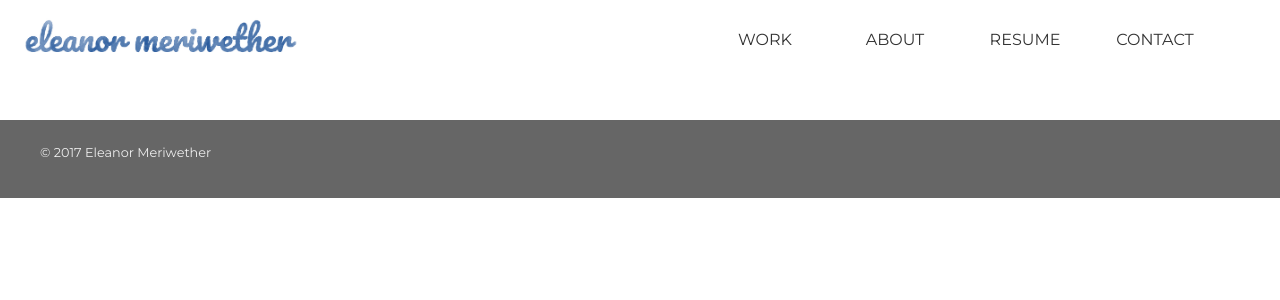
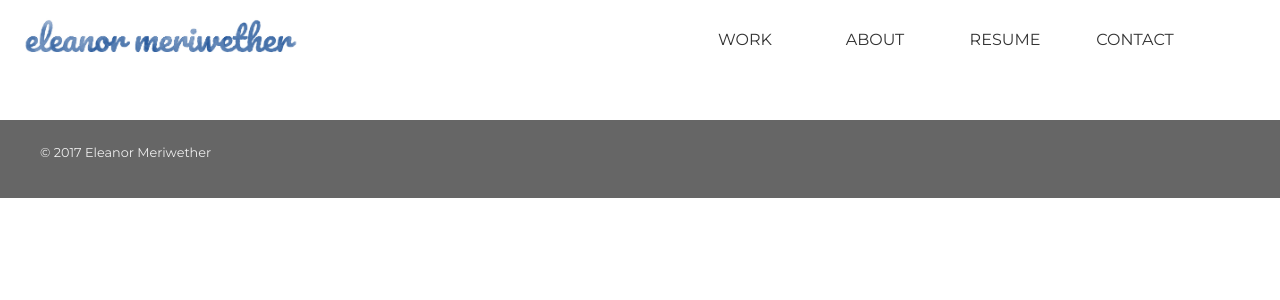
Before and after one commit to emeriwether/emeriwether.github.io, a Jekyll site: the page built from contact.html, in a window 1280 px wide. Shown: the top 300 px of the page. Built offline with Jekyll 4.4.1, drawn with Linux system fonts in a browser that asks for light colours; nearby versions of some CDN libraries.

Commit message:
adjust nav on 1400 page size so it works down to 1200 px page size

```diff
--- a/css/styles.css
+++ b/css/styles.css
@@ -93,7 +93,7 @@ nav ul li.current {
     text-decoration: underline;
 }
 
-nav > ul { padding-left: 700px; }
+nav > ul { padding-left: 680px; }
 nav > ul > li { float: left; }
 
 
```
